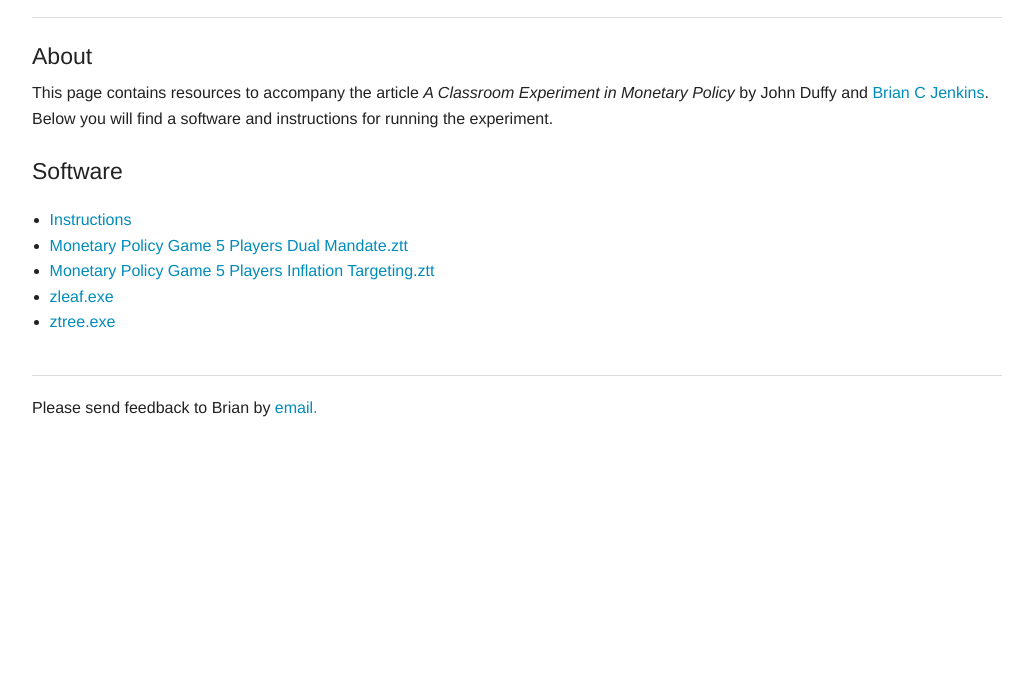
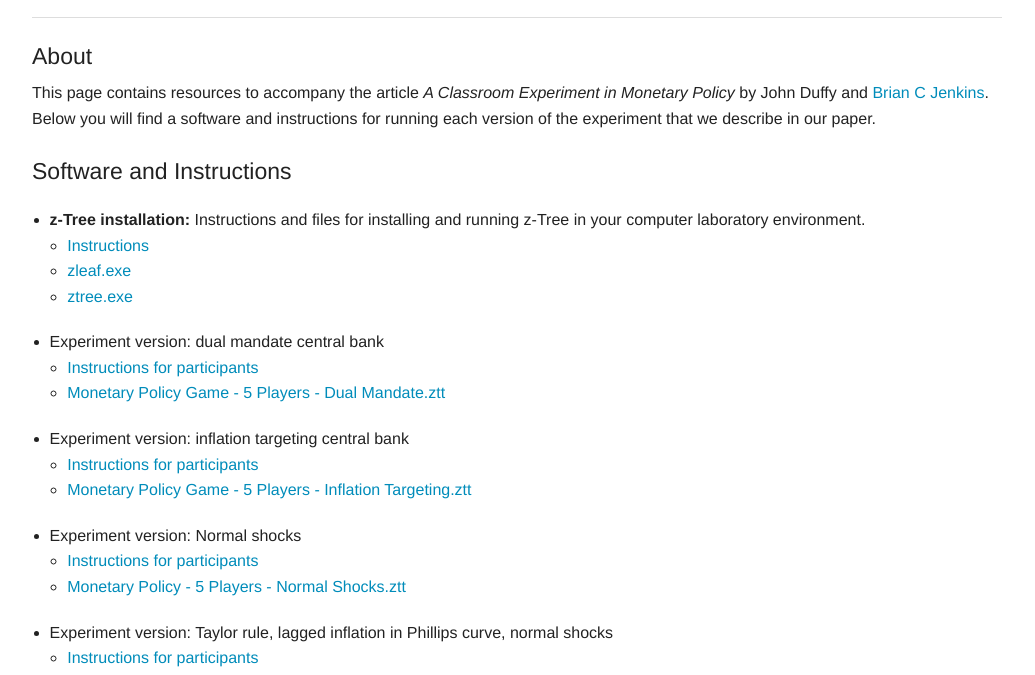
Before and after one commit to letsgoexploring/monetary-policy-game, a plain HTML site: page index.html in a window 1280 px wide. Shown: the part 115-790 px from the top of the page, without its empty margins (123-1158 px from the left). Drawn offline with nearby package versions, Linux system fonts and the light colour scheme; some packages are replaced by stand-ins of ours; a script that the page names is missing.

Commit message:
updated page

```diff
--- a/index.html
+++ b/index.html
@@ -74,7 +74,7 @@
     <div class="large-12 columns">
 
       <h4>About</h4>
-      <p>This page contains resources to accompany the article <em>A Classroom Experiment in Monetary Policy</em> by John Duffy and <a href="http://www.briancjenkins.com">Brian C Jenkins</a>. Below you will find a software and instructions for running the experiment.</p>
+      <p>This page contains resources to accompany the article <em>A Classroom Experiment in Monetary Policy</em> by John Duffy and <a href="http://www.briancjenkins.com">Brian C Jenkins</a>. Below you will find a software and instructions for running each version of the experiment that we describe in our paper.</p>
 
     </div>
   </div>
@@ -82,14 +82,38 @@
   <div class="row">
     <div class="large-12 columns">
 
-      <h4>Software</h4>
+      <h4>Software and Instructions</h4>
       <p>
         <ul>
-          <li><a href="experiment/Instructions for running monetary policy game.txt">Instructions</a></li>
-          <li><a href="experiment/Monetary Policy Game 5 Players Dual Mandate.ztt">Monetary Policy Game 5 Players Dual Mandate.ztt</a></li>
-          <li><a href="experiment/Monetary Policy Game 5 Players Inflation Targeting.ztt">Monetary Policy Game 5 Players Inflation Targeting.ztt</a></li>
-          <li><a href="experiment/zleaf.exe">zleaf.exe</a></li>
-          <li><a href="experiment/ztree.exe">ztree.exe</a></li>
+          <li><strong>z-Tree installation:</strong> Instructions and files for installing and running z-Tree in your computer laboratory environment.</li>
+            <ul>
+              <li><a href="experiment/Instructions for running monetary policy game.txt">Instructions</a></li>
+              <li><a href="experiment/zleaf.exe">zleaf.exe</a></li>
+              <li><a href="experiment/ztree.exe">ztree.exe</a></li>
+            </ul>
+
+          <li>Experiment version: dual mandate central bank</li>
+            <ul>
+              <li><a href="experiment/Policy game experimental instructions Dual Mandate.docx">Instructions for participants</a></li>
+              <li><a href="experiment/Monetary Policy Game - 5 Players - Dual Mandate.ztt">Monetary Policy Game - 5 Players - Dual Mandate.ztt</a></li>
+            </ul>
+          <li>Experiment version: inflation targeting central bank</li>
+            <ul>
+              <li><a href="experiment/Policy game experimental instructions Inflation Targeting.docx">Instructions for participants</a></li>
+              <li><a href="experiment/Monetary Policy Game - 5 Players - Inflation Targeting.ztt">Monetary Policy Game - 5 Players - Inflation Targeting.ztt</a></li>
+            </ul>
+          <li>Experiment version: Normal shocks</li>
+            <ul>
+              <li><a href="experiment/Policy game experimental instructions Inflation Targeting Normal Shocks.docx">Instructions for participants</a></li>
+              <li><a href="experiment/Monetary Policy Game - 5 Players - Normal Shocks.ztt">Monetary Policy - 5 Players - Normal Shocks.ztt</a></li>
+            </ul>
+          <li>Experiment version: Taylor rule, lagged inflation in Phillips curve, normal shocks</li>
+            <ul>
+              <li><a href="experiment/Policy game experimental instructions Taylor Rule Lagged Inflation Normal Shocks.docx">Instructions for participants</a></li>
+              <li><a href="experiment/Monetary Policy Game - 4 Players - Taylor Rule Lagged Inflation Normal Shocks.ztt">Monetary Policy - 4 Players - Taylor Rule Lagged Inflation Normal Shocks.ztt</a></li>
+            </ul>
+
+            <li><a href="experiment/Monetary Policy Game Software Instructions.zip">Download all software and instructions as ZIP archive</a></li>
         </ul>
       </p>
 
```
Also changed, not shown: 12 other files.
